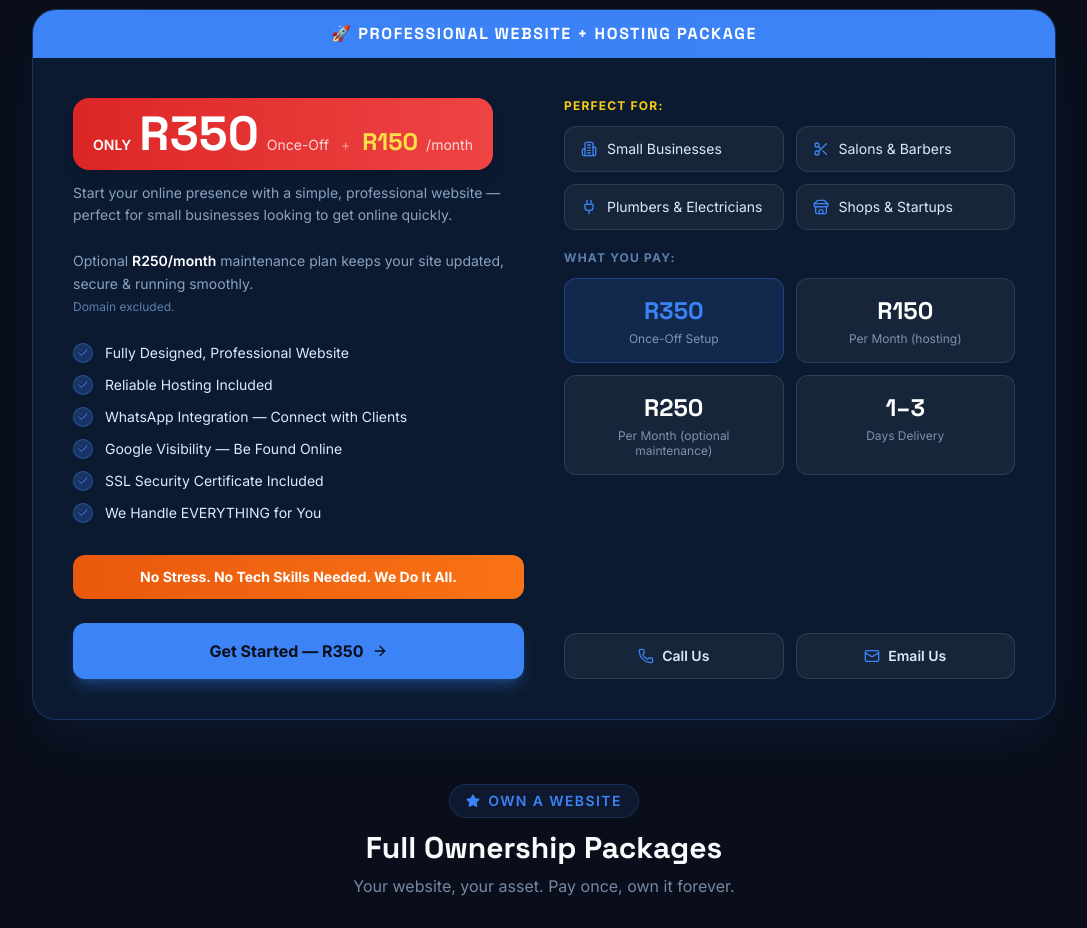
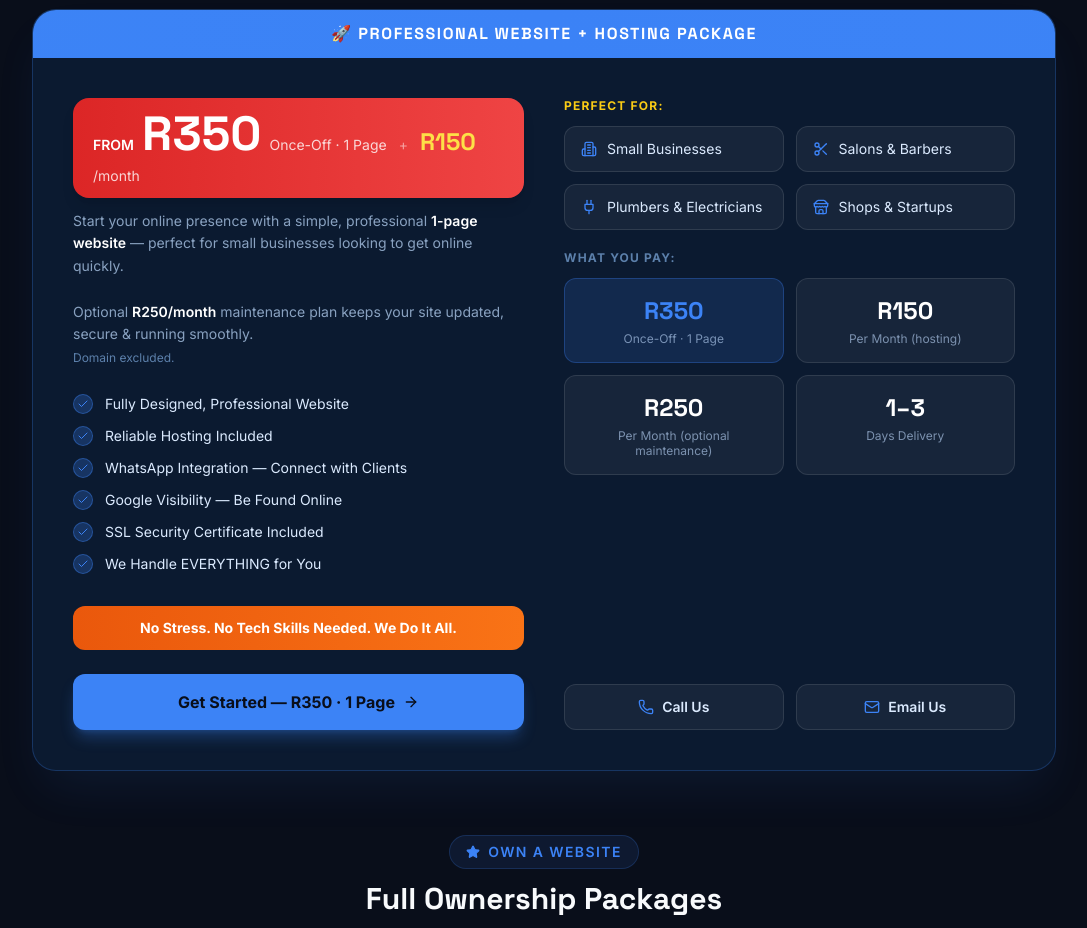
Before and after one commit to Sphile2012/nexamello, a React (Vite) app: page / in a window 1280 px wide. Shown: the part 2360-3288 px from the top of the page, without its empty margins (96-1183 px from the left). Built offline with nearby package versions, Linux system fonts and the light colour scheme.

Commit message:
feat: starter package from R350 - 1 page

```diff
--- a/src/components/HostingSection.jsx
+++ b/src/components/HostingSection.jsx
@@ -138,15 +138,15 @@ export default function HostingSection() {
                 {/* Price block */}
                 <div className="mb-7">
                   <div className="inline-flex flex-wrap items-baseline gap-2 px-5 py-3 rounded-2xl bg-gradient-to-r from-red-600 to-red-500 shadow-lg mb-3">
-                    <span className="text-white font-inter font-semibold text-sm">ONLY</span>
+                    <span className="text-white font-inter font-semibold text-sm">FROM</span>
                     <span className="font-space font-bold text-4xl sm:text-5xl text-white">R350</span>
-                    <span className="text-white/80 font-inter text-sm">Once-Off</span>
+                    <span className="text-white/80 font-inter text-sm">Once-Off · 1 Page</span>
                     <span className="text-white/50 font-inter text-sm mx-1">+</span>
                     <span className="font-space font-bold text-2xl text-yellow-300">R150</span>
                     <span className="text-white/80 font-inter text-sm">/month</span>
                   </div>
                   <p className="text-sm font-inter text-blue-200/70 leading-relaxed">
-                    Start your online presence with a simple, professional website — perfect for small businesses looking to get online quickly.
+                    Start your online presence with a simple, professional <span className="text-white font-semibold">1-page website</span> — perfect for small businesses looking to get online quickly.
                     <br /><br />
                     Optional <span className="text-white font-semibold">R250/month</span> maintenance plan keeps your site updated, secure &amp; running smoothly.
                     <br />
@@ -178,7 +178,7 @@ export default function HostingSection() {
                   onClick={() => scrollTo("#contact")}
                   className="w-full flex items-center justify-center gap-2 py-4 rounded-xl bg-primary hover:bg-primary/90 text-primary-foreground font-inter font-bold text-base transition-all hover:scale-[1.02] shadow-lg shadow-primary/30"
                 >
-                  Get Started — R350
+                  Get Started — R350 · 1 Page
                   <ArrowRight className="w-4 h-4" />
                 </button>
               </div>
@@ -211,7 +211,7 @@ export default function HostingSection() {
                   </p>
                   <div className="grid grid-cols-2 gap-3">
                     {[
-                      { value: "R350",  label: "Once-Off Setup",  highlight: true },
+                      { value: "R350",  label: "Once-Off · 1 Page",  highlight: true },
                       { value: "R150",  label: "Per Month (hosting)", highlight: false },
                       { value: "R250",  label: "Per Month (optional maintenance)", highlight: false },
                       { value: "1–3",   label: "Days Delivery",   highlight: false },
```
